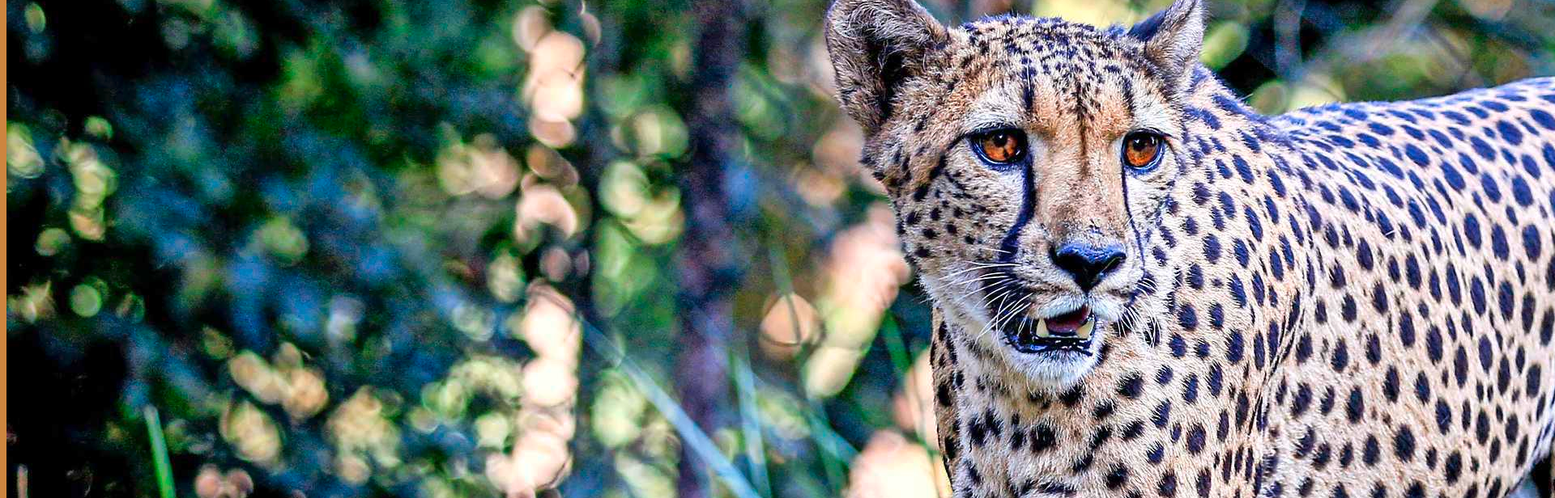
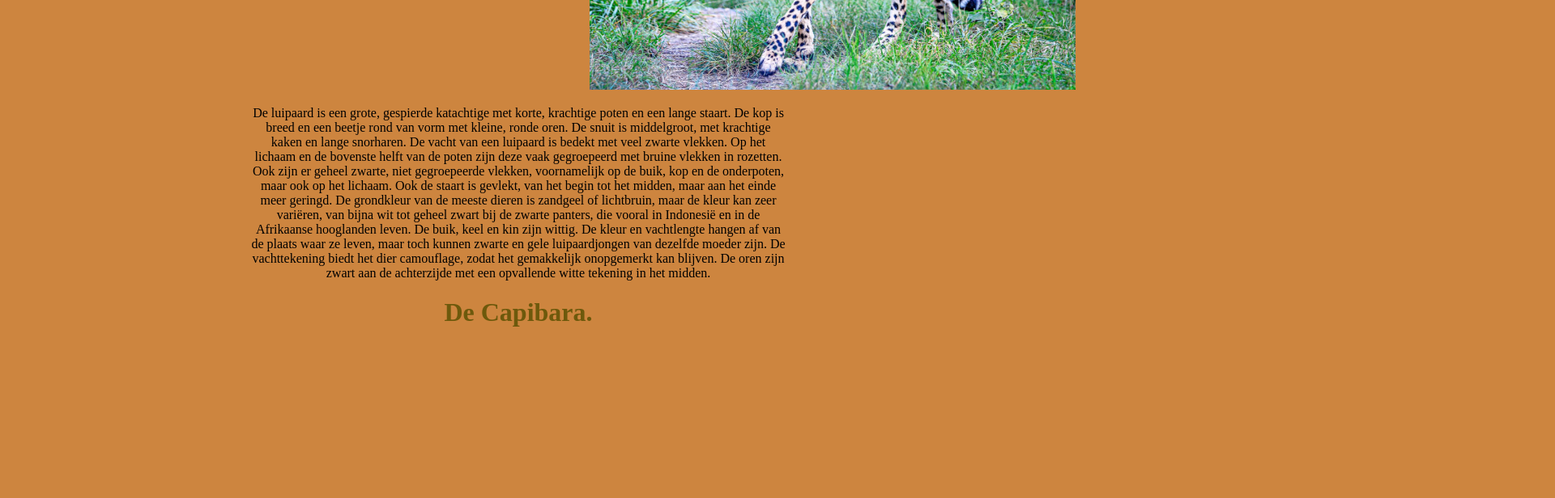
Before and after one commit to stu89605/Build-Your-Zoo, a plain HTML site: page zoo/dierenlijst.html in a window 1280 px wide. Shown: the part 480-1096 px from the top of the page at 81% size, 1920 px wide, since content can reach past the window. After the commit the page ends 907 px from the top, so only its background shows below. Drawn offline with Linux system fonts and the light colour scheme.

Commit message:
Update style.css

```diff
--- a/zoo/style.css
+++ b/zoo/style.css
@@ -2,7 +2,7 @@ body {
     background-color: peru;
 }
 
-.Luipaard h1 {
+.Dierenlijst h1 {
     color: rgb(109, 89, 12);
     text-align: center;
 }
@@ -10,6 +10,17 @@ body {
     width: 75px;
     height: 75px;
 }
+.Luipaard img{
+    padding-left: 720px;
+    width: 600px;
+    height: 370px;
+}
+.Luipaard p {
+    text-align: center;
+    padding-left: 300px;
+    padding-right: 300px;
+}
+
 .dropbtn {
 
     padding: 16px;
```
